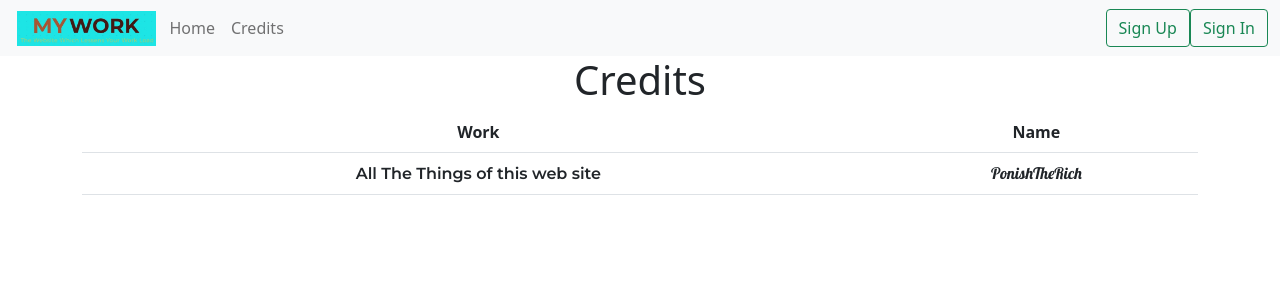
After one commit to theRichPonish/django3-mywork, a Django app: page /credits/ in a window 1280 px wide. The commit adds this page. Shown: the top 300 px of the page. Run offline with Django 3.2, Linux system fonts and the light colour scheme; some libraries are stand-ins or nearby versions.

Commit message:
Added Credits!

```diff
--- a/my_work/urls.py
+++ b/my_work/urls.py
@@ -8,6 +8,7 @@ urlpatterns = [
     path('authentication/', include('authentication.urls')),
     path('current/', todo_views.currenttodos, name = "currenttodos"),
     path('create/', todo_views.createtodo, name = "createtodo"),
+    path('credits/', todo_views.credits, name = "credits"),
     path('completed/', todo_views.completedtodos, name = "completedtodos"),
     path('todo/<int:todo_pk>/', todo_views.viewtodo, name = "viewtodo"),
     path('', todo_views.home, name = "home"),
--- a/todo/templates/todo/base.html
+++ b/todo/templates/todo/base.html
@@ -4,10 +4,14 @@
   <head>
     <meta charset="utf-8">
     <meta name="viewport" content="width=device-width, initial-scale=1">
-    <link href="{% static 'todo/logo.jpeg' %}" rel="icon">
+    <link rel="icon" href="{% static 'todo/logo.jpeg' %}">
     <link href="https://cdn.jsdelivr.net/npm/bootstrap@5.0.0-beta1/dist/css/bootstrap.min.css" rel="stylesheet" integrity="sha384-giJF6kkoqNQ00vy+HMDP7azOuL0xtbfIcaT9wjKHr8RbDVddVHyTfAAsrekwKmP1" crossorigin="anonymous">
     <script src="https://cdn.jsdelivr.net/npm/@popperjs/core@2.5.4/dist/umd/popper.min.js" integrity="sha384-q2kxQ16AaE6UbzuKqyBE9/u/KzioAlnx2maXQHiDX9d4/zp8Ok3f+M7DPm+Ib6IU" crossorigin="anonymous"></script>
     <script src="https://cdn.jsdelivr.net/npm/bootstrap@5.0.0-beta1/dist/js/bootstrap.min.js" integrity="sha384-pQQkAEnwaBkjpqZ8RU1fF1AKtTcHJwFl3pblpTlHXybJjHpMYo79HY3hIi4NKxyj" crossorigin="anonymous"></script>
+    <link rel="preconnect" href="https://fonts.gstatic.com">
+    <link href="https://fonts.googleapis.com/css2?family=Montserrat:wght@600&display=swap" rel="stylesheet">
+    <link rel="preconnect" href="https://fonts.gstatic.com">
+    <link href="https://fonts.googleapis.com/css2?family=Lobster&family=Montserrat:wght@600&display=swap" rel="stylesheet">
     <title>{{ title }}</title>
   </head>
   <body>
@@ -22,6 +26,9 @@
             <ul class="navbar-nav me-auto mb-2 mb-lg-0">
               <li class="nav-item">
                 <a class="nav-link" href="{% url 'home' %}">Home</a>
+              </li>
+              <li class="nav-item">
+                <a class="nav-link" href="{% url 'credits' %}">Credits</a>
               </li>
               {% if user.is_authenticated %}
               <li class="nav-item dropdown">
--- /dev/null
+++ b/todo/templates/todo/credits.html
@@ -0,0 +1,16 @@
+{% extends 'todo/base.html' %}
+{% block content %}
+<div class="container text-center">
+  <h1>Credits</h1>
+  <table class = 'table'>
+    <tr>
+      <th>Work</th>
+      <th>Name</th>
+    </tr>
+    <tr>
+      <td><font face = 'Montserrat'>All The Things of this web site</font></td>
+      <td><font face = 'Lobster'>PonishTheRich</font></td>
+    </tr>
+  </table>
+</div>
+{% endblock %}
--- a/todo/views.py
+++ b/todo/views.py
@@ -7,7 +7,9 @@ from .forms import *
 from django.utils import timezone
 from .models import *
 from django.contrib.auth.decorators import *
-from authentication.forms import SignUpUserForm
+from authentication.forms import *
+def credits(request):
+    return render(request, 'todo/credits.html')
 def home(request):
         return render(request, 'todo/home.html', {'title':"My Work - The free todo web app"})
 @login_required
```
